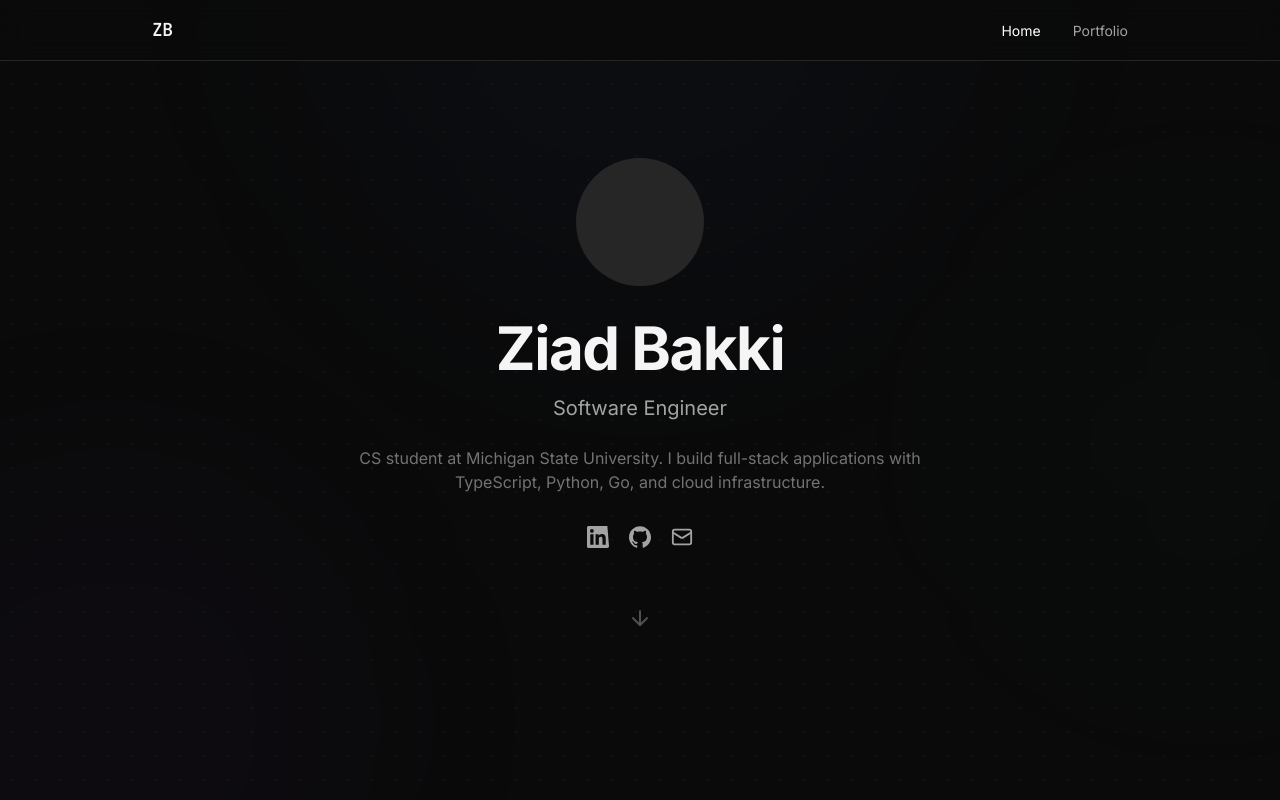
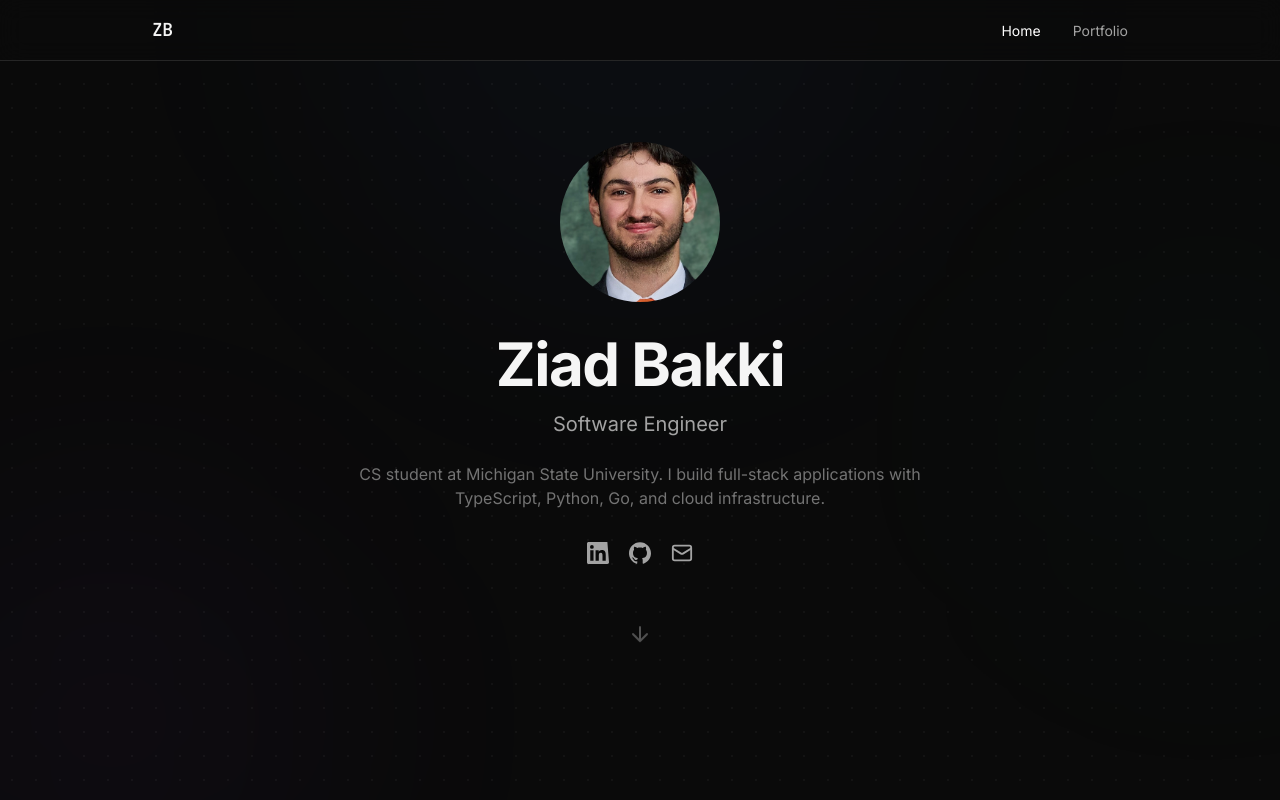
Before and after one commit to ziad-bakki/React-Portfolio, a Next.js app: page / in a window 1280 px wide. Shown: the top 800 px of the page. Built offline with nearby package versions, Linux system fonts and the light colour scheme.

Commit message:
added profile picture

```diff
--- a/src/components/HeroSection.tsx
+++ b/src/components/HeroSection.tsx
@@ -1,18 +1,27 @@
 "use client";
 
+import Image from "next/image";
 import { motion } from "motion/react";
 
 export function HeroSection() {
   return (
     <section className="flex min-h-screen items-center justify-center px-6">
       <div className="max-w-3xl text-center">
-        {/* Profile image placeholder — swap in your image later */}
         <motion.div
-          className="mx-auto mb-8 h-32 w-32 rounded-full bg-neutral-800"
+          className="mx-auto mb-8 h-40 w-40 overflow-hidden rounded-full"
           initial={{ scale: 0, opacity: 0 }}
           animate={{ scale: 1, opacity: 1 }}
           transition={{ duration: 0.5, type: "spring", stiffness: 200 }}
-        />
+        >
+          <Image
+            src="/headshot.jpg"
+            alt="Ziad Bakki"
+            width={160}
+            height={160}
+            priority
+            className="h-full w-full object-cover"
+          />
+        </motion.div>
 
         <motion.h1
           className="mb-4 text-5xl font-bold tracking-tight sm:text-6xl"
```
Also changed, not shown: public/headshot.jpg (added).
